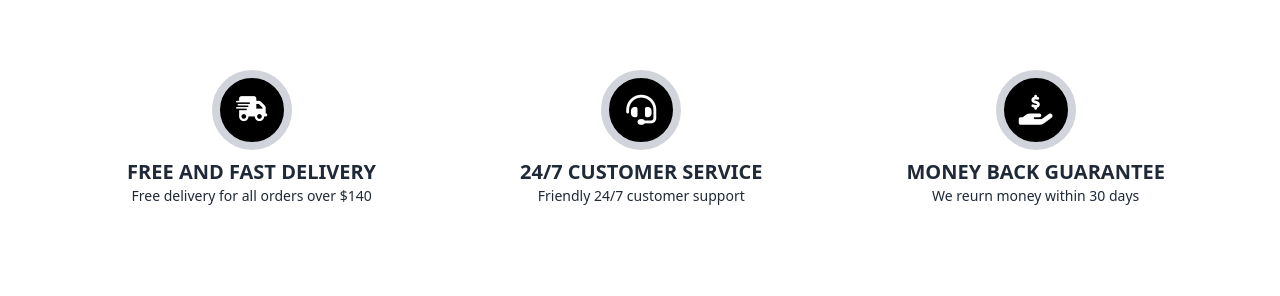
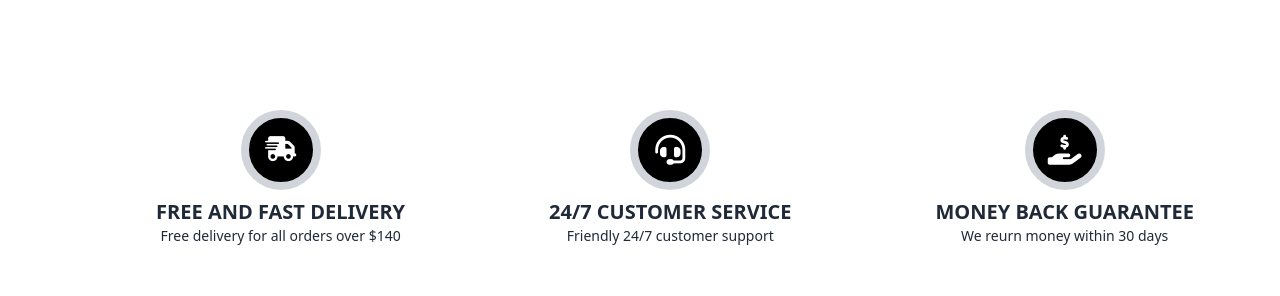
Before and after one commit to afriansyogs/e-CommerceReact, a React (Vite) app: page / in a window 1280 px wide. Shown: the part 4914-5210 px from the top of the page. Built offline with nearby package versions, Linux system fonts and the light colour scheme; what tailwindcss-filters would draw is missing.

Commit message:
Service Icon

```diff
--- a/src/components/Featured.jsx
+++ b/src/components/Featured.jsx
@@ -14,7 +14,7 @@ const Featured =() => {
         }
     }, []);
     return (
-        <div className="mt-16 ms-[70px] w-[90%] pb-36">
+        <div className="mt-16 ms-[70px] w-[90%] pb-10">
             <div className="flex items-center">
                 <div className="w-5 h-10 bg-red-600 rounded-md"></div>
                 <div className="ms-4 text-md text-red-600 font-semibold">Featured</div>
@@ -66,37 +66,6 @@ const Featured =() => {
                     </div>
                 </div>
             </div>
-            <div className="flex flex-row gap-x-36 justify-center mt-24" >
-                <div className="flex flex-col items-center" data-aos="zoom-out">
-                    <div className="w-20 h-20 rounded-full bg-black border-8 border-gray-300 text-xl text-white flex items-center justify-center mb-2">
-                        <i className="fa-solid fa-truck-fast fa-lg"></i>
-                    </div>
-                    <div className='items-center justify-center'>
-                        <h1 className='font-semibold text-xl text-center'>FREE AND FAST DELIVERY</h1>
-                        <p className='text-sm text-center'>Free delivery for all orders over $140</p>
-                    </div>
-                </div>
-
-                <div className="flex flex-col items-center" data-aos="zoom-out">
-                    <div className="w-20 h-20 rounded-full bg-black border-8 border-gray-300 text-xl text-white flex items-center justify-center mb-2">
-                        <i className="fa-solid fa-headset fa-xl"></i>
-                    </div>
-                    <div className='items-center justify-center'>
-                        <h1 className='font-semibold text-xl text-center'>24/7 CUSTOMER SERVICE</h1>
-                        <p className='text-sm text-center'>Friendly 24/7 customer support</p>
-                    </div>
-                </div>
-
-                <div className="flex flex-col items-center" data-aos="zoom-out">
-                    <div className="w-20 h-20 rounded-full bg-black border-8 border-gray-300 text-xl text-white flex items-center justify-center mb-2">
-                        <i className="fa-solid fa-hand-holding-dollar fa-xl"></i>
-                    </div>
-                    <div className='items-center justify-center'>
-                        <h1 className='font-semibold text-xl text-center'>MONEY BACK GUARANTEE</h1>
-                        <p className='text-sm text-center'>We reurn money within 30 days</p>
-                    </div>
-                </div>
-            </div>
         </div>
     );
 };
--- /dev/null
+++ b/src/components/Service.jsx
@@ -0,0 +1,52 @@
+// src/components/Service.jsx
+import React, { useState, useEffect } from 'react';
+
+const Service = () => {
+
+    useEffect(() => {
+        if (window.AOS) {
+            window.AOS.init({
+                duration: 1000, // Durasi animasi dalam milidetik
+                once: true,     // Animasi hanya terjadi sekali
+            });
+        }
+    }, []);
+
+    return (
+        <div className="w-90% ms-[70px] mb-36 mt-24">
+            <div className="flex flex-row gap-x-36 justify-center" >
+                <div className="flex flex-col items-center" data-aos="zoom-out">
+                    <div className="w-20 h-20 rounded-full bg-black border-8 border-gray-300 text-xl text-white flex items-center justify-center mb-2">
+                        <i className="fa-solid fa-truck-fast fa-lg"></i>
+                    </div>
+                    <div className='items-center justify-center'>
+                        <h1 className='font-semibold text-xl text-center'>FREE AND FAST DELIVERY</h1>
+                        <p className='text-sm text-center'>Free delivery for all orders over $140</p>
+                    </div>
+                </div>
+
+                <div className="flex flex-col items-center" data-aos="zoom-out">
+                    <div className="w-20 h-20 rounded-full bg-black border-8 border-gray-300 text-xl text-white flex items-center justify-center mb-2">
+                        <i className="fa-solid fa-headset fa-xl"></i>
+                    </div>
+                    <div className='items-center justify-center'>
+                        <h1 className='font-semibold text-xl text-center'>24/7 CUSTOMER SERVICE</h1>
+                        <p className='text-sm text-center'>Friendly 24/7 customer support</p>
+                    </div>
+                </div>
+
+                <div className="flex flex-col items-center" data-aos="zoom-out">
+                    <div className="w-20 h-20 rounded-full bg-black border-8 border-gray-300 text-xl text-white flex items-center justify-center mb-2">
+                        <i className="fa-solid fa-hand-holding-dollar fa-xl"></i>
+                    </div>
+                    <div className='items-center justify-center'>
+                        <h1 className='font-semibold text-xl text-center'>MONEY BACK GUARANTEE</h1>
+                        <p className='text-sm text-center'>We reurn money within 30 days</p>
+                    </div>
+                </div>
+            </div>
+        </div>
+    );
+};
+
+export default Service;
--- a/src/pages/About.jsx
+++ b/src/pages/About.jsx
@@ -4,6 +4,7 @@ import Navbar from '../components/Navbar';
 import Footer from '../components/Footer';
 import AboutStory from '../components/AboutStory';
 import CardStatistic from '../components/CardStatistic';
+import Service from '../components/Service';
 
 const About = () => {
     return (
@@ -12,6 +13,7 @@ const About = () => {
         <Navbar />
         <AboutStory />
         <CardStatistic />
+        <Service />
         <Footer />
         </>
     );
--- a/src/pages/Home.jsx
+++ b/src/pages/Home.jsx
@@ -9,6 +9,7 @@ import BestProduct from '../components/BestProduct';
 import Footer from '../components/Footer';
 import OurProduct from '../components/OurProduct';
 import Featured from '../components/Featured';
+import Service from '../components/Service';
 
 const Home = () => {
     return (
@@ -24,6 +25,7 @@ const Home = () => {
         <BestProduct />
         <OurProduct />
         <Featured />
+        <Service />
         <Footer />
         </>
     );
```
